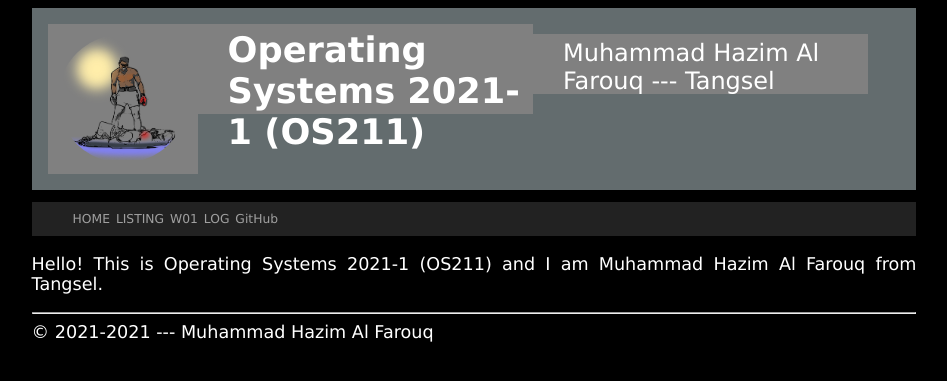
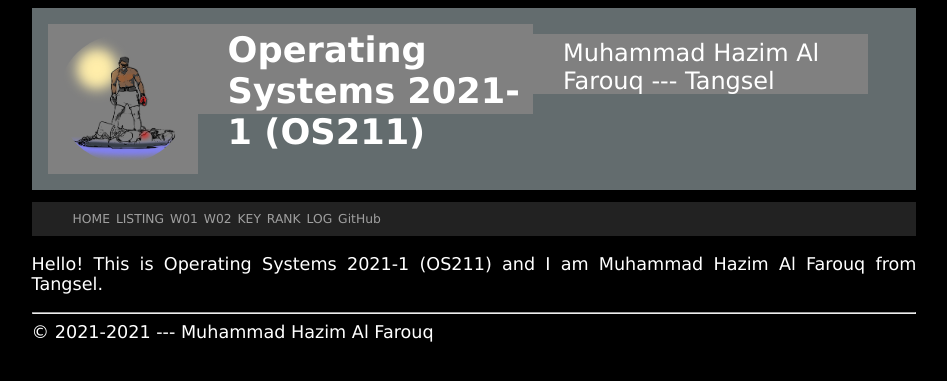
Before and after one commit to cobrayyxx/os211, a Jekyll site: the page built from index.md, in a window 1280 px wide. Shown: the top 381 px of the page, without its empty margins (166-1113 px from the left). Built offline with Jekyll 4.4.1, drawn with Linux system fonts in a browser that asks for light colours.

Commit message:
OS211 edit navbar and myscript

```diff
--- a/_includes/navbar.html
+++ b/_includes/navbar.html
@@ -7,8 +7,9 @@
     <li class='listitem'><a href='{{ site.baseurl }}/'>HOME</a></li>
     <li class='listitem'><a href='{{ site.baseurl }}/004.html'>LISTING</a></li>
     <li class='listitem'><a href='{{ site.baseurl }}/W01/'>W01</a></li>
-    <!-- <li class='listitem'><a href='{{ site.baseurl }}/TXT/mypubkey.txt'>KEY</a></li> -->
-    <!-- <li class='listitem'><a href='{{ site.baseurl }}/TXT/myrank.txt'>RANK</a></li> -->
+    <li class='listitem'><a href='{{ site.baseurl }}/W02/'>W02</a></li>
+    <li class='listitem'><a href='{{ site.baseurl }}/TXT/mypubkey.txt'>KEY</a></li>
+    <li class='listitem'><a href='{{ site.baseurl }}/TXT/myrank.txt'>RANK</a></li>
     <li class='listitem'><a href='{{ site.baseurl }}/TXT/mylog.txt'>LOG</a></li>
     <li class='listitem'><a href='{{ site.urlgithub }}'>GitHub</a></li>
   </ul>
```
Also changed, not shown: w02.md (added), 3 other files.
